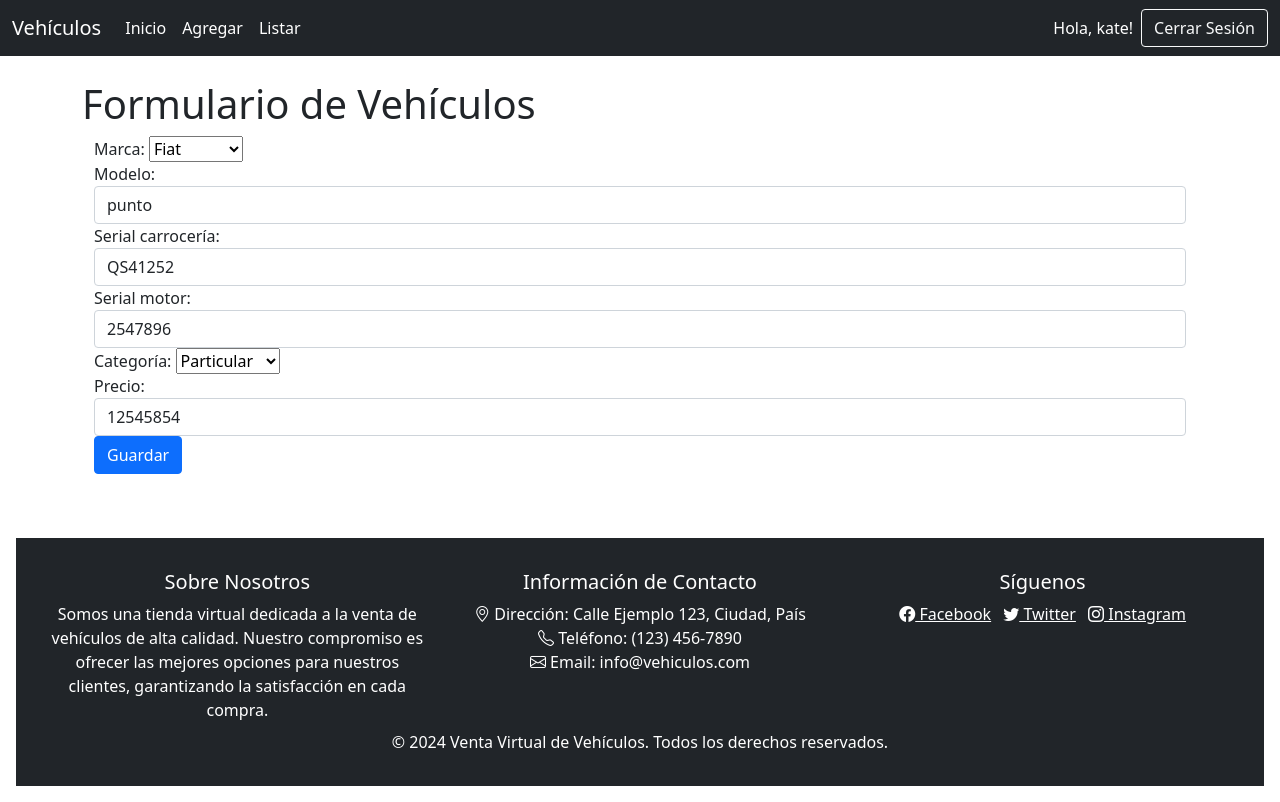
After one commit to NinaLizbeth/catalogo_vehiculos, a Django app: page /vehiculo/9/editar/ in a window 1280 px wide. The commit adds this page. Run offline with Django 5.2, Linux system fonts and the light colour scheme; a user stored in the database is signed in; data comes from the database, SQL or seed files in the repository; both versions use the stored data as it was after the commit.

Commit message:
Cambios varios

```diff
--- a/vehiculo/forms.py
+++ b/vehiculo/forms.py
@@ -1,5 +1,32 @@
 from django import forms
 from .models import Vehiculo, Marca
+from django.contrib.auth.forms import UserCreationForm
+from django.contrib.auth.models import User
+
+
+class RegistroUsuarioForm(UserCreationForm):
+    email = forms.EmailField(required=True, label="Correo Electrónico")
+
+    class Meta:
+        model = User
+        fields = ['username', 'email', 'password1', 'password2']
+        widgets = {
+            'password1': forms.PasswordInput(attrs={'placeholder': 'Ingrese su contraseña'}),
+            'password2': forms.PasswordInput(attrs={'placeholder': 'Repita su contraseña'}),
+        }
+
+    def clean_password1(self):
+        password = self.cleaned_data.get('password1')
+        if len(password) < 4:  # Cambia este número según tus necesidades
+            raise forms.ValidationError("La contraseña debe tener al menos 4 caracteres.")
+        return password
+
+    def clean_password2(self):
+        password1 = self.cleaned_data.get('password1')
+        password2 = self.cleaned_data.get('password2')
+        if password1 != password2:
+            raise forms.ValidationError("Las contraseñas no coinciden.")
+        return password2
 
 class VehiculoForm(forms.ModelForm):
     marca = forms.ModelChoiceField(queryset=Marca.objects.all(), label="Marca")
@@ -16,7 +43,7 @@ class VehiculoForm(forms.ModelForm):
 
     class Meta:
         model = Vehiculo
-        fields = ['marca', 'modelo', 'serial_carroceria', 'serial_motor', 'categoria', 'precio']
+        fields = "__all__"
         widgets = {
             'modelo': forms.TextInput(attrs={'class': 'form-control'}),
             'serial_carroceria': forms.TextInput(attrs={'class': 'form-control'}),
--- a/vehiculo/static/css/style.css
+++ b/vehiculo/static/css/style.css
@@ -1,154 +1,34 @@
+/* Estilos generales */
+html,
 body {
-    font-family: Arial, sans-serif;
-
-
-
+    height: 100%;
+    /* Asegura que el body ocupe el 100% de la altura de la ventana */
+    margin: 0;
+    /* Elimina el margen predeterminado del body */
 }
 
-.tituloForm {
-    color: #333;
-    text-align: center;
-    margin-top: 20px;
-    margin-bottom: 1%;
-    text-shadow: 2px 2px 5px rgba(0, 0, 0, 0.5);
+body {
+    display: flex;
+    flex-direction: column;
+    /* Organiza el contenido en columnas */
 }
 
-.principalContenedor {
-    display: flex;
-    flex-direction: column;
-    justify-content: center;
-    align-items: center;
+/* Espacio para el main */
+main {
+    flex: 1;
+    /* Permite que el main ocupe el espacio restante */
 }
 
-.container {
-    border: solid, rgb(125, 120, 120), 1px;
-    width: 600px;
-    height: 600px;
-    box-shadow: 0 4px 20px rgba(0, 0, 0, 0.3);
+/* Estilo para el footer */
+footer {
 
-
-
+    /* Color de fondo del footer */
+    color: white;
+    /* Color del texto del footer */
+    text-align: center;
+    /* Centrar el texto */
+    padding: 1rem;
+    /* Espaciado interno del footer */
+    margin-top: auto;
+    /* Empuja el footer hacia abajo */
 }
-
-.formulario-vehiculo {
-    max-width: 400px;
-    margin: 0 auto;
-    margin-top: 30px;
-
-}
-
-.form-group {
-    margin-bottom: 15px;
-}
-
-label {
-    display: block;
-    margin-bottom: 5px;
-}
-
-input[type="text"],
-input[type="number"] {
-    width: 100%;
-    padding: 8px;
-    border: 1px solid #ccc;
-    border-radius: 4px;
-}
-
-.btn {
-    background-color: #101011;
-    color: white;
-    border: none;
-    padding: 10px 15px;
-    border-radius: 4px;
-    cursor: pointer;
-    margin-left: 40%;
-}
-
-.btn:hover {
-    background-color: gray;
-}
-
-.containerIndex {
-    display: flex;
-    justify-content: center;
-    align-items: center;
-    height: 100%;
-    width: 100%;
-    background-color: #f4f4f4;
-}
-
-.contenedorIndex {
-    display: flex;
-    flex-direction: column;
-    justify-content: space-between;
-    align-items: center;
-    height: 100%;
-    max-height: 100vh;
-    padding: 20px;
-}
-
-.buttonCatalogo {
-    display: flex;
-    justify-content: center;
-    height: 50px;
-}
-
-.button {
-    display: inline-block;
-    padding: 10px 20px;
-    background-color: #060606;
-    color: white;
-    text-decoration: none;
-    border-radius: 5px;
-    margin-top: 20px;
-    font-size: 16px;
-    text-align: center;
-}
-
-.button:hover {
-    background-color: #767a7e;
-
-}
-
-.catalogoText {
-    margin-bottom: 20px;
-    font-size: 24px;
-    text-align: center;
-}
-
-.contentWrapper {
-    display: flex;
-    flex-direction: column;
-    justify-content: center;
-    align-items: center;
-    height: 100%;
-}
-
-
-.imgIndex {
-    max-width: 100%;
-    max-height: 60vh;
-    object-fit: contain;
-    margin-bottom: 20px;
-}
-
-.containerTabla {
-    width: 85%;
-    /* Tabla ocupa el 85% del ancho */
-    border: 1px solid #ccc;
-    /* Borde alrededor de la tabla */
-    border-radius: 5px;
-    /* Bordes redondeados */
-    box-shadow: 0 4px 8px rgba(0, 0, 0, 0.2);
-    /* Sombra alrededor del borde */
-    margin-top: 20px;
-    /* Espacio entre el título y la tabla */
-    overflow: hidden;
-    /* Asegura que el contenido no sobresalga */
-}
-
-
-table {
-    width: 100%;
-    /* Asegura que la tabla ocupe todo el ancho del contenedor */
-}
--- a/vehiculo/templates/base.html
+++ b/vehiculo/templates/base.html
@@ -6,25 +6,37 @@
   <meta name="viewport" content="width=device-width, initial-scale=1.0">
   <link href="https://cdn.jsdelivr.net/npm/bootstrap@5.0.2/dist/css/bootstrap.min.css" rel="stylesheet"
     integrity="sha384-EVSTQN3/azprG1Anm3QDgpJLIm9Nao0Yz1ztcQTwFspd3yD65VohhpuuCOmLASjC" crossorigin="anonymous">
-  <title>Catalogo de Vehiculos</title>
+  <link rel="stylesheet" href="https://cdn.jsdelivr.net/npm/bootstrap-icons@1.8.1/font/bootstrap-icons.css">
+  <title>{% block title %}Catálogo de Vehículos{% endblock %}</title>
 
   {% load static %}
-  <link rel="stylesheet" href="{% static 'css/style.css' %}?v=1.0">
+  <link rel="stylesheet" href="{% static 'css/style.css' %}?v=1.0"> <!-- Versión para evitar cache -->
 </head>
 
 <body>
 
-  {% include 'navbar.html' %}
+  <nav>
+    {% include 'navbar.html' %}
+  </nav>
 
-  <main>
+  <main class="container mt-4">
+    {% if messages %}
+    <div class="alert alert-info">
+      <ul>
+        {% for message in messages %}
+        <li>{{ message }}</li>
+        {% endfor %}
+      </ul>
+    </div>
+    {% endif %}
+
     {% block content %}
-
-
     {% endblock %}
-
   </main>
 
-
+  <footer>
+    {% include 'footer.html' %}
+  </footer>
 
   <script src="https://cdn.jsdelivr.net/npm/bootstrap@5.0.2/dist/js/bootstrap.bundle.min.js"
     integrity="sha384-MrcW6ZMFYlzcLA8Nl+NtUVF0sA7MsXsP1UyJoMp4YLEuNSfAP+JcXn/tWtIaxVXM"
--- /dev/null
+++ b/vehiculo/templates/footer.html
@@ -0,0 +1,41 @@
+<!-- footer.html -->
+<footer class="bg-dark text-white mt-5">
+    <div class="container-fluid p-3"> <!-- Cambiado a container-fluid para extender el contenido -->
+        <div class="row">
+            <div class="col-md-4 mb-2"> <!-- Agregado un margen inferior para un mejor espaciado -->
+                <h5>Sobre Nosotros</h5>
+                <p class="mb-0">Somos una tienda virtual dedicada a la venta de vehículos de alta calidad. Nuestro
+                    compromiso es ofrecer las mejores opciones para nuestros clientes, garantizando la satisfacción en
+                    cada compra.</p>
+            </div>
+            <div class="col-md-4 mb-2">
+                <h5>Información de Contacto</h5>
+                <ul class="list-unstyled mb-0">
+                    <li><i class="bi bi-geo-alt"></i> Dirección: Calle Ejemplo 123, Ciudad, País</li>
+                    <li><i class="bi bi-telephone"></i> Teléfono: (123) 456-7890</li>
+                    <li><i class="bi bi-envelope"></i> Email: info@vehiculos.com</li>
+                </ul>
+            </div>
+            <div class="col-md-4 mb-2">
+                <h5>Síguenos</h5>
+                <ul class="list-inline mb-0">
+                    <li class="list-inline-item">
+                        <a href="#" class="text-white"><i class="bi bi-facebook"></i> Facebook</a>
+                    </li>
+                    <li class="list-inline-item">
+                        <a href="#" class="text-white"><i class="bi bi-twitter"></i> Twitter</a>
+                    </li>
+                    <li class="list-inline-item">
+                        <a href="#" class="text-white"><i class="bi bi-instagram"></i> Instagram</a>
+                    </li>
+                </ul>
+            </div>
+        </div>
+        <div class="text-center">
+            <p class="mb-0">&copy; 2024 Venta Virtual de Vehículos. Todos los derechos reservados.</p>
+        </div>
+    </div>
+</footer>
+
+<!-- Agregar Bootstrap Icons -->
+<link rel="stylesheet" href="https://cdn.jsdelivr.net/npm/bootstrap-icons@1.8.1/font/bootstrap-icons.css">
--- a/vehiculo/templates/index.html
+++ b/vehiculo/templates/index.html
@@ -2,13 +2,13 @@
 
 {% block content %}
 <div class="containerIndex">
-    <div class="contenedorIndex">
-        <h1 class="catalogoText">Bienvenido al catálogo de vehículos</h1>
+    <div class="contenedorIndex text-center">
+        <h1 class="catalogoText mb-4">Bienvenido al catálogo de vehículos</h1>
         <div class="contentWrapper">
             <img class="imgIndex"
                 src="https://res.cloudinary.com/dt7h6qci4/image/upload/v1727742195/Captura_de_pantalla_2024-09-30_212254_tay53r.png"
                 alt="">
-            <a class="button" href="{% url 'login' %}">AGREGAR</a>
+
         </div>
     </div>
 </div>
--- a/vehiculo/templates/navbar.html
+++ b/vehiculo/templates/navbar.html
@@ -18,12 +18,14 @@
                 </li>
             </ul>
             {% if user.is_authenticated %}
+            <span class="navbar-text me-2">Hola, {{ user.username }}!</span> <!-- Saludo personalizado -->
             <form action="{% url 'logout' %}" method="post" style="display: inline;">
                 {% csrf_token %}
                 <button type="submit" class="btn btn-outline-light">Cerrar Sesión</button>
             </form>
             {% else %}
             <a class="btn btn-outline-light" href="{% url 'login' %}">Iniciar Sesión</a>
+            <a class="btn btn-outline-light ms-2" href="{% url 'registrar' %}">Registrarse</a>
             {% endif %}
         </div>
     </div>
--- a/vehiculo/urls.py
+++ b/vehiculo/urls.py
@@ -1,21 +1,36 @@
 from django.urls import path
 from .views import index
-from .views import vehiculos_list, add_vehiculos, signup , CustomLoginView
+from .views import vehiculos_list, add_vehiculos, signup , CustomLoginView, ver_vehiculo, eliminar_vehiculo, editar_vehiculo
 from django.contrib.auth import views as auth_views
 from .views import signup
+from . import views
 
 urlpatterns = [
     path('', index, name='index'),  # '' hace que la vista index sea la vista principal
+
     path('vehiculos/', vehiculos_list, name='vehiculos_list'),
+
     path('fadd_vehiculos/', add_vehiculos, name='add_vehiculos'),
 
-    # Usa solo una vista para login
     path('accounts/login/', CustomLoginView.as_view(), name='login'),
 
     path('accounts/logout/', auth_views.LogoutView.as_view(), name='logout'),
+
     path('accounts/password_reset/', auth_views.PasswordResetView.as_view(), name='password_reset'),
+
     path('accounts/password_reset/done/', auth_views.PasswordResetDoneView.as_view(), name='password_reset_done'),
+
     path('accounts/reset/<uidb64>/<token>/', auth_views.PasswordResetConfirmView.as_view(), name='password_reset_confirm'),
+
     path('accounts/reset/done/', auth_views.PasswordResetCompleteView.as_view(), name='password_reset_complete'),
-    path('accounts/signup/', signup, name='signup'),  # Agrega la ruta para el registro
+
+    path('accounts/signup/', signup, name='signup'),
+
+    path('vehiculo/<int:pk>/', ver_vehiculo, name='ver_vehiculo'),
+
+    path('vehiculo/<int:pk>/editar/', editar_vehiculo, name='editar_vehiculo'),
+
+    path('vehiculo/<int:pk>/eliminar/', eliminar_vehiculo, name='eliminar_vehiculo'),
+
+    path('registrar/', views.registrar_usuario, name='registrar'),
 ]
--- a/vehiculo/views.py
+++ b/vehiculo/views.py
@@ -1,13 +1,14 @@
-from django.shortcuts import render, redirect
+from django.shortcuts import render, redirect, get_object_or_404
 from django.contrib import messages
-from django.contrib.auth.decorators import login_required
+from django.contrib.auth.decorators import login_required, permission_required
 from .models import Vehiculo
 from .forms import VehiculoForm
 from django.contrib.auth.forms import UserCreationForm
-from django.contrib.auth import login
+from django.contrib.auth import login, authenticate
 from .models import Marca
 from django.urls import reverse_lazy
 from django.contrib.auth.views import LoginView
+from .forms import RegistroUsuarioForm
 
 # Create your views here.
 def index(request):
@@ -19,8 +20,8 @@ def add_vehiculos(request):
     if request.method == 'POST':
         form = VehiculoForm(request.POST)
         if form.is_valid():
-            form.save()  # Guardamos el nuevo vehículo en la base de datos
-            return redirect('vehiculos_list')  # Redirigimos después de guardar
+            form.save()  # guardar el nuevo vehículo
+            return redirect('vehiculos_list')  # redirijo a la tabla despues de guardar
     else:
         form = VehiculoForm()
 
@@ -29,11 +30,11 @@ def add_vehiculos(request):
 
 @login_required
 def vehiculos_list(request):
-    # Obtiene los parámetros de la consulta
+
     precio_min = request.GET.get('precio_min', 0)  # Por defecto es 0 si no se proporciona
     precio_max = request.GET.get('precio_max', None)  # Si no se proporciona, queda como None
 
-    # Asegúrate de convertir los valores a enteros si son válidos
+
     try:
         precio_min = int(precio_min)
     except ValueError:
@@ -64,13 +65,64 @@ def signup(request):
         form = UserCreationForm(request.POST)
         if form.is_valid():
             user = form.save()
-            login(request, user)  # Iniciar sesión automáticamente después del registro
-            return redirect('index')  # Redirigir a la vista principal después del registro
+            login(request, user)  # inicio sesion automáticamente después del registro
+            return redirect('index')  # redirijo a la vista principal después del registro
     else:
         form = UserCreationForm()
     return render(request, 'registration/signup.html', {'form': form})
 
 class CustomLoginView(LoginView):
     template_name = 'registration/login.html'  # Plantilla de login
-    redirect_authenticated_user = True  # Redirigir si ya está autenticado
-    success_url = reverse_lazy('index')  # Redirigir al índice tras login
+    redirect_authenticated_user = True  # redirige si ya estoy autenticada
+    success_url = reverse_lazy('index')  # redirige al índice tdespues del login
+
+#-----------------------------------Agregado--------------------------------------------------
+
+@login_required(login_url='login')
+@permission_required('vehiculo.view_vehiculo', raise_exception=True)
+def ver_vehiculo(request, pk):
+    vehiculo = get_object_or_404(Vehiculo, pk=pk)
+    return render(request, 'ver_vehiculo.html', {'vehiculo': vehiculo})
+
+
+@login_required(login_url='login')
+@permission_required('vehiculo.change_vehiculo', raise_exception=True)
+def editar_vehiculo(request, pk):
+    vehiculo = get_object_or_404(Vehiculo, pk=pk)
+    if request.method == 'POST':
+        form = VehiculoForm(request.POST, instance=vehiculo)
+        if form.is_valid():
+            form.save()
+            messages.success(request, 'Vehículo actualizado exitosamente.')
+            return redirect('add_vehiculos')
+    else:
+        form = VehiculoForm(instance=vehiculo)
+    return render(request, 'add_vehiculo.html', {'form': form, 'editing': True})
+
+@login_required(login_url='login')
+@permission_required('vehiculo.delete_vehiculo', raise_exception=True)
+def eliminar_vehiculo(request, pk):
+    vehiculo = get_object_or_404(Vehiculo, pk=pk)
+    if request.method == 'POST':
+        vehiculo.delete()
+        messages.success(request, 'Vehículo eliminado exitosamente.')
+        return redirect('vehiculos_list')
+    return render(request, 'eliminar_vehiculo.html', {'vehiculo': vehiculo})
+
+
+
+
+def registrar_usuario(request):
+    if request.method == 'POST':
+        form = RegistroUsuarioForm(request.POST)
+        if form.is_valid():
+            user = form.save()
+            login(request, user)  # Iniciar sesión automáticamente
+            messages.success(request, 'Usuario registrado exitosamente.')
+            return redirect('index')  # Redirigir a la página de inicio
+        else:
+            messages.error(request, 'Por favor corrige los errores del formulario.')
+    else:
+        form = RegistroUsuarioForm()
+
+    return render(request, 'registrar.html', {'form': form})
```
Also changed, not shown: vehiculo/templates/eliminar_vehiculo.html (added, +18 -0 lines), vehiculo/templates/registrar.html (added, +22 -0 lines), vehiculo/templates/vehiculos_list.html (+17 -9 lines), vehiculo/templates/ver_vehiculo.html (added, +18 -0 lines), db.sqlite3, 1 other file.
